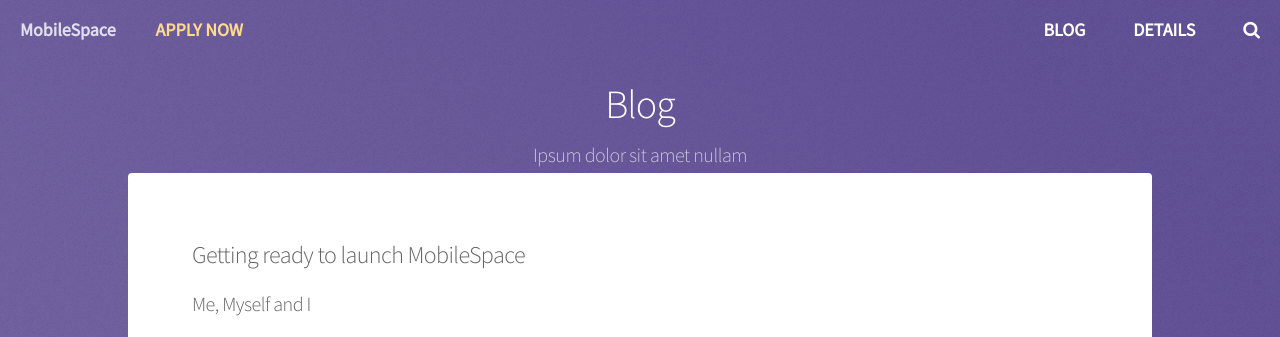
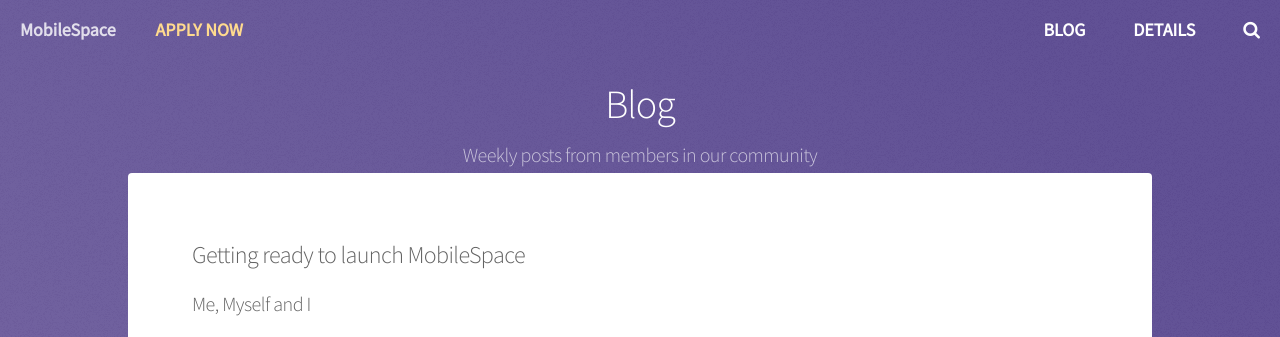
Before and after one commit to mobilespace/mobilespace.github.io, a Jekyll site: the page built from blog/index.html, in a window 1280 px wide. Shown: the top 337 px of the page. Built offline with Jekyll 4.4.1, drawn with Linux system fonts in a browser that asks for light colours; the list of posts is cut into pages by our own code.

Commit message:
minor changes; stable working homepage + typeform application

```diff
--- a/blog/index.html
+++ b/blog/index.html
@@ -1,7 +1,7 @@
 ---
 layout: default
 title: Blog
-description: Ipsum dolor sit amet nullam
+description: Weekly posts from members in our community
 ---
 <!-- Header -->
 <header id="header">
--- a/index.html
+++ b/index.html
@@ -13,7 +13,7 @@
                         <header class="major">
                             <h2>What is MobileSpace?</h2>
                         </header>
-                        <p><strong>MobileSpace</strong> is a weekly meetup space in San Francisco to enable developers to build their own mobile apps with an excellent in-person community to teach and help accelerate your project to completion.</p>
+                        <p><strong>MobileSpace</strong> is a weekly meetup in San Francisco to enable developers to build their own mobile apps with an excellent in-person community to teach and help accelerate your project to completion.</p>
                     </div>
                     <span class="image"><img src="images/section1.gif" alt="what is mobilespace" /></span>
                 </div>
--- a/search/index.html
+++ b/search/index.html
@@ -1,6 +1,6 @@
 ---
 layout: default
-description: Ipsum dolor sit amet nullam
+description: Keyword search for blog post coming soon
 title: Search
 ---
 <header id="header">
```
Also changed, not shown: _competition/1_learn.md (+1 -1 lines).
